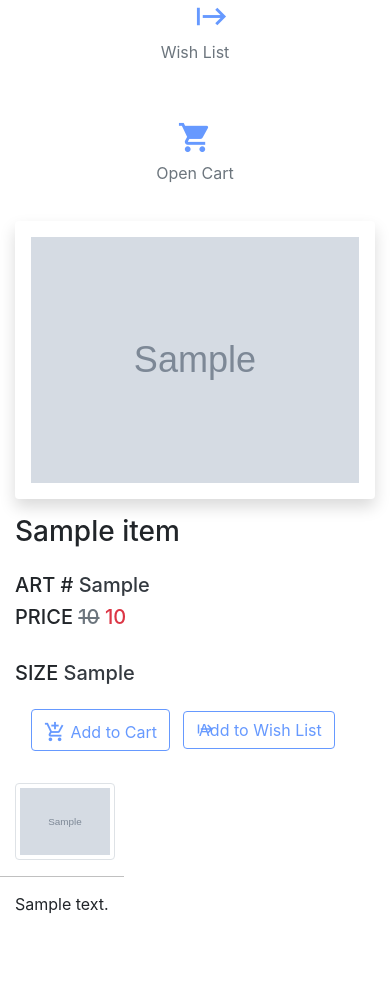
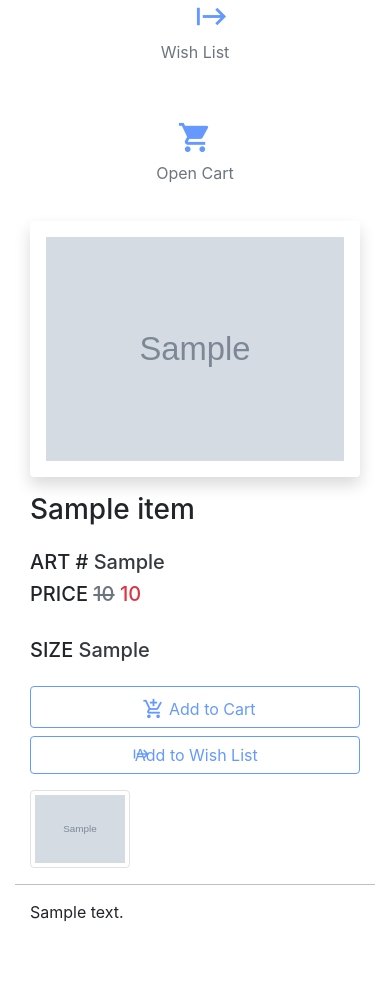
Before and after one commit to yurabysaha/de_market, a Django app: page /en/item/1/ in a window 390 px wide. Shown: the part 222-1214 px from the top of the page. Run offline with Django 3.2, Linux system fonts and the light colour scheme; tables that the repository leaves empty hold one stand-in row (values such as "Sample post"); grey boxes marked "Sample" are stand-in pictures; some libraries are stand-ins or nearby versions.

Commit message:
Fix mobile css

```diff
--- a/product/templates/product/detail.html
+++ b/product/templates/product/detail.html
@@ -23,14 +23,13 @@ img.demo { float:right; }
 </style>
 
 {% block content %}
-    <div class="row mb-2">
-        <div class="col-lg-6 item-photo" >
+    <div class="row mb-2 col-sm-12 col-md-12 m-0 p-0">
+        <div class="col-lg-6 col-sm-12 col-md-6 item-photo">
             <a href="{{ item.photos.first.image.url }}?image=250" data-toggle="lightbox" data-title="{{ item.title }}">
-    <img class="shadow p-3 mb-3 bg-white rounded demo" style="max-width:100%; cursor: -webkit-zoom-in;" src="{{ item.photos.first.image.url }}"/>
-</a>
+            <img class="shadow p-3 mb-3 bg-white rounded demo" style="max-width:100%; cursor: -webkit-zoom-in;" src="{{ item.photos.first.image.url }}"/></a>
         </div>
 
-        <div class="col-lg-5">
+        <div class="col-lg-6 col-md-6 col-sm-12">
             <h3>{{ item.title }}</h3>
             <h5 class="mt-4">ART # <span class="text-dark"> {{ item.sku }}</span></h5>
             <h5><span class="mt-4"> {% trans "PRICE" %}
@@ -52,19 +51,23 @@ img.demo { float:right; }
         <!-- AddToAny END -->
 
                      {% if item.size %}<h5 class="mt-4">{% trans "SIZE" %} <span class="text-dark"> {{ item.size }}</span></h5> {% endif %}
-            <div class="section p-2">
-                <a class="btn btn-outline-light m-2"  style="color: #6699FF; border-color: #6699FF;" href="{% url 'add_to_cart' item.id %}"><i class="material-icons"
+            <div class="row col-md-8 col-sm-12 pt-3 p-0 m-0 d-flex justify-content-between">
+                <div class="col-md-5 col-sm-12 p-0 pb-2">
+                    <a class="btn btn-outline-light col-sm-12 pr-1" style="color: #6699FF; border-color: #6699FF;" href="{% url 'add_to_cart' item.id %}"><i class="material-icons"
                                                                                                 style="font-size: 22px; color: #6699FF; position:relative; top: 5px;">add_shopping_cart</i>
                     {% trans "Add to Cart" %}</a>
-                <a class="btn btn-outline-light" style="color: #6699FF; border-color: #6699FF;" href="{% url 'add_to_wishlist' item.id %}"><i class="material-icons"
+                </div>
+                <div class="col-md-6 col-sm-12 p-0">
+                    <a class="btn btn-outline-light col-sm-12" style="color: #6699FF; border-color: #6699FF;" href="{% url 'add_to_wishlist' item.id %}"><i class="material-icons"
                                                                                                                                                style="font-size: 18px; margin-right: -20px; color: #6699FF; position:relative; top: 2px;">start</i>
                     {% trans "Add to Wish List" %}</a>
+                </div>
             </div>
         </div>
     </div>
 
 {#   small image preview block   #}
-    <div class="row mb-3">
+    <div class="row mb-3 col-sm-12 m-0 p-0">
         <div class="col-md-8">
                 {% for i in item.photos.all %}
                 <a href="{{ i.image.url }}" data-toggle="lightbox" data-gallery="example-gallery">
@@ -76,23 +79,24 @@ img.demo { float:right; }
 
 
 {#    description block   #}
-    <div class="row">
-        <div class="col-xs-12">
+    <div class="row col-sm-12 m-0 p-0">
             <div style="width:100%;border-top:1px solid silver">
                 <p style="padding:15px;">
                     {{ item.description }}
                 </p>
             </div>
-        </div>
     </div>
 
-    {#  Item like this block   #}
+{#      Item like this block    #}
+
     {% if items %}
-    <h4 class="text-secondary">{% trans "Similar items" %}</h4>
+        <div class="container col-sm-12 m-0 p-0">
+            <h4 class="text-secondary">{% trans "Similar items" %}</h4>
 
-<div class="row mx-auto">
-    {% include 'product/card_items.html' %}
-</div>
+            <div class="row col mx-auto d-flex justify-content-center">
+                {% include 'product/card_items.html' %}
+            </div>
+        </div>
     {% endif %}
 
 {% endblock %}
--- a/templates/base.html
+++ b/templates/base.html
@@ -14,9 +14,7 @@
   gtag('config', 'UA-119697449-1');
 </script>
 
-
     <title>Kunst-WD</title>
-    {% block meta %}
         <meta charset="utf-8">
         <meta name="viewport" content="width=device-width, initial-scale=1.0">
         <meta name="theme-color" content="#333333">
@@ -25,6 +23,7 @@
         <meta name="apple-mobile-web-app-status-bar-style" content="black">
         <meta name="apple-mobile-web-app-title" content="{{ site.name }}">
         <meta name="og:type" content="website">
+    {% block meta %}
     {% endblock meta %}
     <link rel="stylesheet" href="https://stackpath.bootstrapcdn.com/bootstrap/4.1.0/css/bootstrap.min.css"
           integrity="sha384-9gVQ4dYFwwWSjIDZnLEWnxCjeSWFphJiwGPXr1jddIhOegiu1FwO5qRGvFXOdJZ4" crossorigin="anonymous">
@@ -47,18 +46,18 @@
                 aria-controls="navbarSupportedContent" aria-expanded="false" aria-label="Toggle navigation">
             <span class="navbar-toggler-icon"></span>
         </button>
-        <div class="collapse navbar-collapse" id="navbarSupportedContent">
+        <div class="collapse navbar-collapse pl-3" id="navbarSupportedContent">
             <ul class="navbar-nav mr-auto">
-                <li class="nav-item ml-3">
+                <li class="nav-item ml-0">
                     <a class="nav-link" href="{% url 'about_us' %}">{% trans "About us" %}</a>
                 </li>
-                <li class="nav-item ml-3">
+                <li class="nav-item ml-0">
                     <a class="nav-link" href="{% url 'delivery' %}">{% trans "Payment/Delivery" %}</a>
                 </li>
 
-               <form class="form-inline my-2 my-lg-0 ml-3" id="searchform" aria-label="{% trans "Search" %}" action="{% url 'search' %}" method="get" accept-charset="utf-8">
+               <form class="form-inline my-2 my-lg-0 ml-0" id="searchform" aria-label="{% trans "Search" %}" action="{% url 'search' %}" method="get" accept-charset="utf-8">
                      <input class="form-control mr-sm-2 h-75" id="searchbox" name="q" type="text" placeholder="{% trans "Search" %}">
-                     <button class="btn btn-outline-success h-75 col p-1 m-1" type="submit">{% trans "Search" %}</button>
+                     <button class="btn btn-outline-success h-75 col pt-1 pb-1 mb-1 mt-1" type="submit">{% trans "Search" %}</button>
                </form>
 
             </ul>
```
